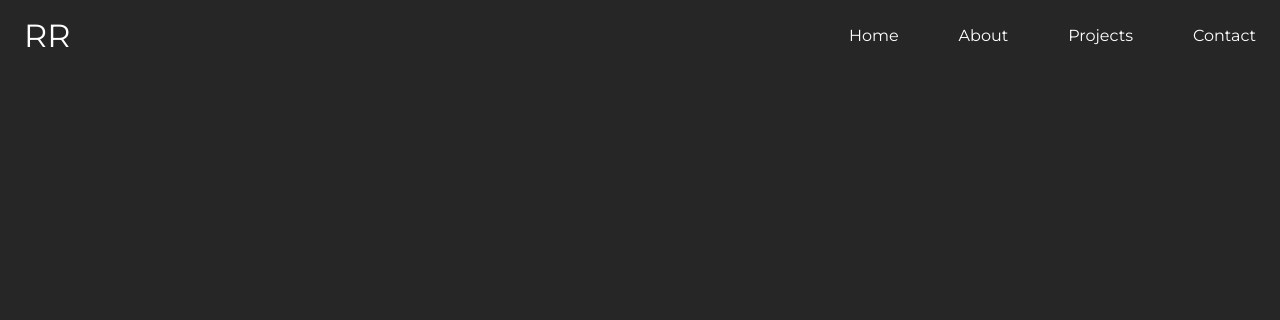
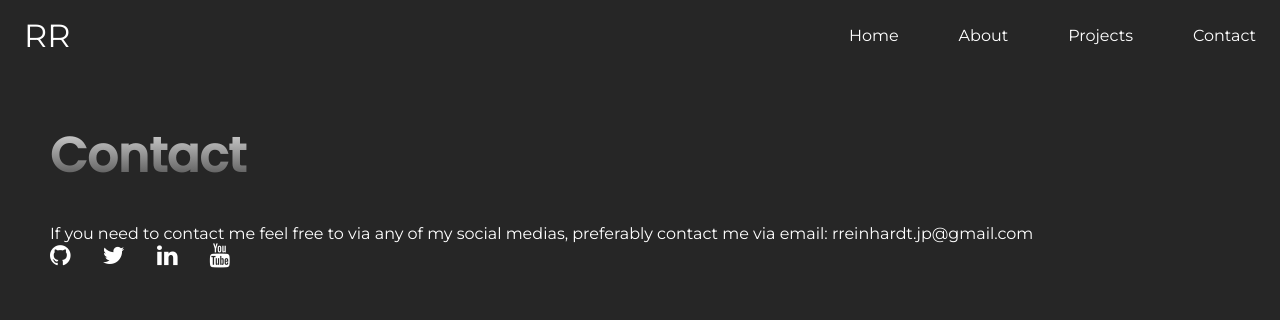
Before and after one commit to ronanscripts/ronann.dev, a plain HTML site: page contact.html in a window 1280 px wide. Drawn offline with nearby package versions, Linux system fonts and the light colour scheme; no server answers.

Commit message:
added contact page

```diff
--- a/contact.html
+++ b/contact.html
@@ -11,6 +11,7 @@
         <script>
             dayjs.extend(dayjs_plugin_timezone);
         </script>
+        <link rel="stylesheet" href="https://cdnjs.cloudflare.com/ajax/libs/font-awesome/4.7.0/css/font-awesome.min.css">
         <link rel="stylesheet" href="https://cdnjs.cloudflare.com/ajax/libs/font-awesome/4.7.0/css/font-awesome.min.css">
         <link href="https://fonts.googleapis.com/css2?family=Poppins:wght@500&display=swap" rel="stylesheet">
         <link href="https://fonts.googleapis.com/css2?family=Montserrat&display=swap" rel="stylesheet">
@@ -63,9 +64,17 @@
         <!--[if lt IE 7]>
             <p class="browsehappy">You are using an <strong>outdated</strong> browser. Please <a href="#">upgrade your browser</a> to improve your experience.</p>
         <![endif]-->
-
-
-
+        <div class="contact-body">
+            <h1 class="contact-branding-body">Contact</h1>
+            <div class="image-container">
+            <p class="contact-One">If you need to contact me feel free to via any of my social medias, preferably contact me via email: rreinhardt.jp@gmail.com</p>
+                <div class="contactsocialIcons">
+                    <a href="https://github.com/ronanscripts" class="fa fa-github"></a>
+                    <a href="https://twitter.com/ronanscripts" class="fa fa-twitter"></a>
+                    <a href="https://www.linkedin.com/in/ronanrein/" class="fa fa-linkedin"></a>
+                    <a href="https://www.youtube.com/channel/UC5rM76y-PzP0Cwl9hxNO4Zw" class="fa fa-youtube"></a>
+                </div>
+            </div>
         </div>
             <!-- the DIV that will contain the widget -->
 
--- a/style.css
+++ b/style.css
@@ -178,9 +178,43 @@ a{
 }
 
 .skills {
-  color: white;
+  color: gray;
 }
 
 .socialIcons {
   /* Add styles for social icons here */
 }
+.contact-body {
+  display: flex;
+  flex-wrap: wrap;
+  flex-grow: 5;
+  flex-shrink: 1;
+  gap: 2rem;
+  text-align: start;
+  flex-direction: column;
+  justify-content: space-evenly;
+  padding: 50px;
+}
+.contact-branding-body{
+  position: relative;
+  font-family: 'Poppins', sans-serif;
+  font-size: 300%;
+  z-index: 9998;
+  background: -webkit-linear-gradient(#eee, #333);
+  -webkit-background-clip: text;
+  -webkit-text-fill-color: transparent;
+}
+.contact-One{
+  color: white;
+  gap: 2rem;
+}
+.contactsocialIcons{
+  display: flex;
+  flex-wrap: wrap;
+  flex-grow:5;
+  flex-shrink: 1;
+  gap: 2rem;
+  text-align: start;
+  flex-direction: row;
+  font-size: 150%;
+}
```
Also changed, not shown: about.html (+8 -4 lines), projects.html (+1 -1 lines).
